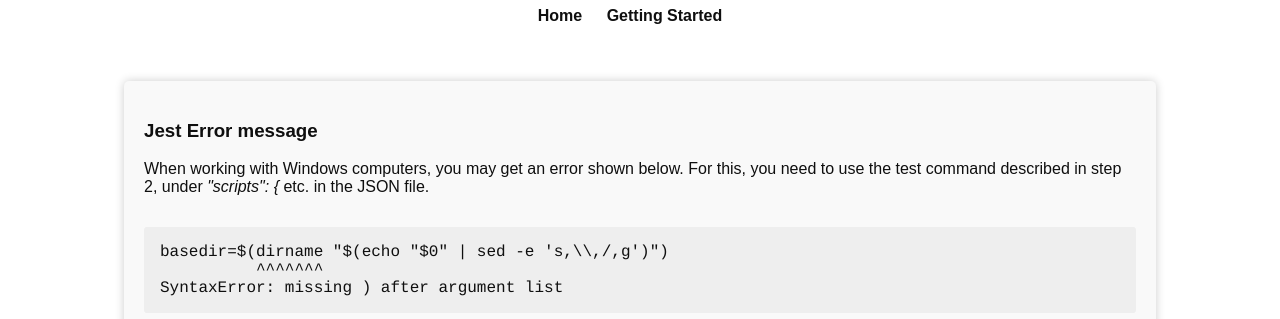
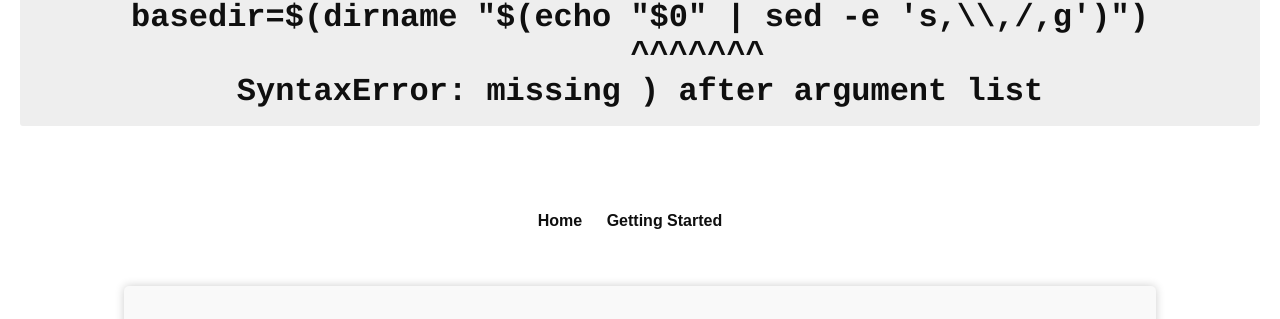
Before and after one commit to generateGeorgina/adsensetest, a website: page troubleshooting/getting-started.html in a window 1280 px wide. Shown: the part 93-412 px from the top of the page. Drawn offline with Linux system fonts and the light colour scheme.

Commit message:
error message in h1 tag for seo

```diff
--- a/troubleshooting/getting-started.html
+++ b/troubleshooting/getting-started.html
@@ -11,7 +11,11 @@
 </head>
 <body>
     <header>
-        <h1>Getting Started with Jest</h1>
+        <h1>            <pre>
+            <code>basedir=$(dirname "$(echo "$0" | sed -e 's,\\,/,g')")
+      ^^^^^^^
+SyntaxError: missing ) after argument list</code>
+        </pre></h1>
         <nav>
             <ul>
                 <li><a href="../index.html">Home</a></li>
@@ -22,7 +26,7 @@
 
     <main>
         <section class="section">
-            <h3>Jest Error message</h3>
+            <h3>Getting Started with Jest</h3>
             <p>When working with Windows computers, you may get an error shown below. For this, you need to use the test command described in step 2, under <i>"scripts": {</i> etc. in the JSON file.</p>
             <pre>
                 <code>basedir=$(dirname "$(echo "$0" | sed -e 's,\\,/,g')")
```
